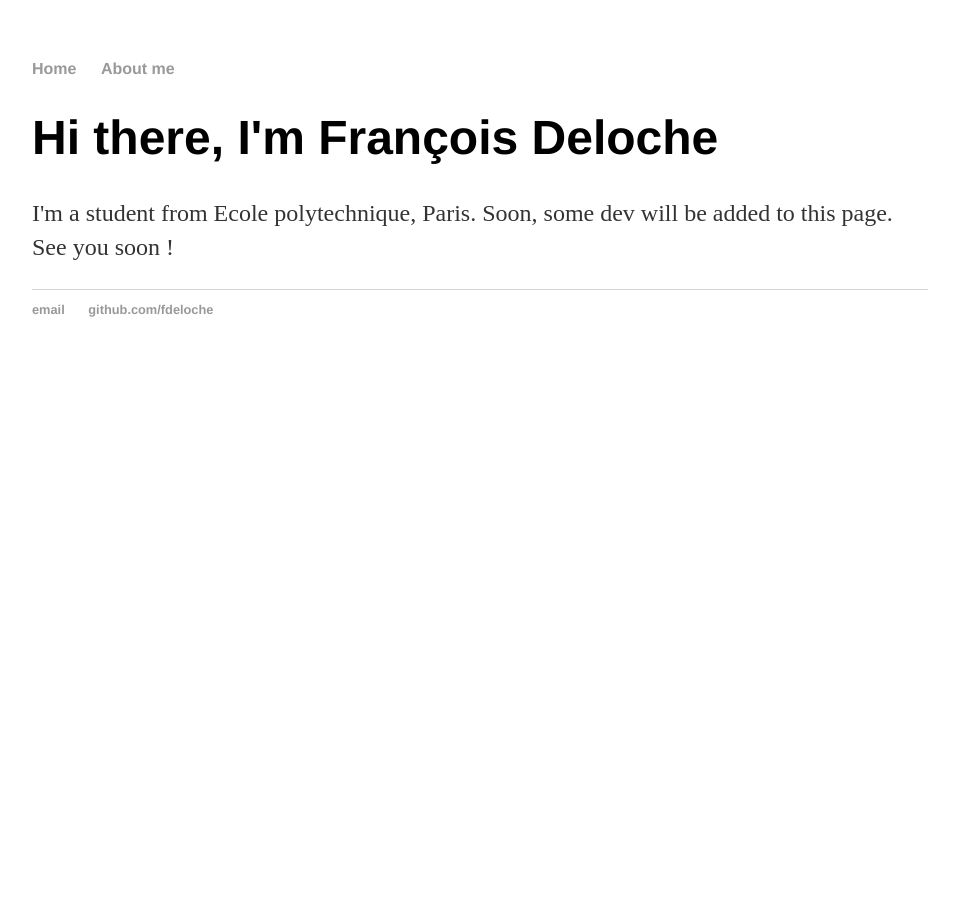
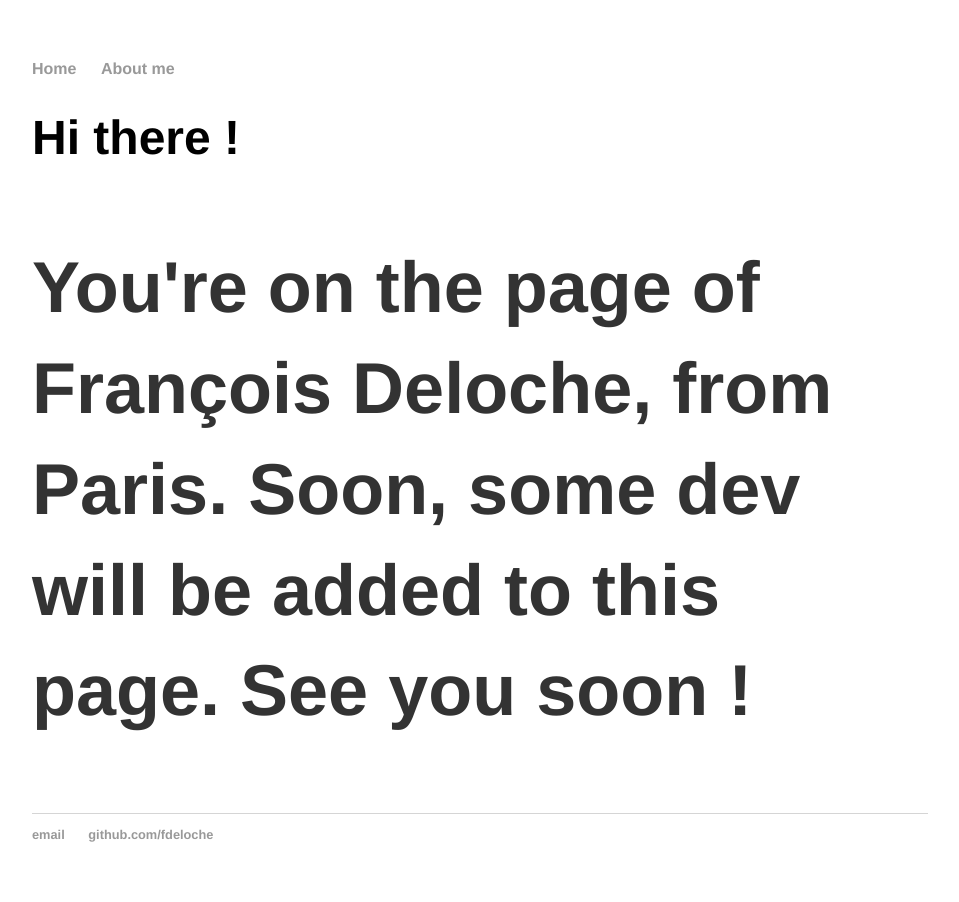
Before and after one commit to fdeloche/fdeloche.github.io, a Jekyll site: the page built from index.html, in a window 1280 px wide. Shown: the whole page, without its empty margins (160-1119 px from the left). Built offline with Jekyll 4.4.1, drawn with Linux system fonts in a browser that asks for light colours.

Commit message:
change index.html

```diff
--- a/index.html
+++ b/index.html
@@ -3,6 +3,6 @@ layout: default
 title: François Deloche - Personal page
 ---
 <div class="maindiv">
-	<h1>Hi there, I'm François Deloche</h1>
-	<p>I'm a student from Ecole polytechnique, Paris. Soon, some dev will be added to this page. See you soon !</p>
+	<h1>Hi there !<h1>
+	<p>You're on the page of François Deloche, from Paris. Soon, some dev will be added to this page. See you soon !</p>
 </div>
```
